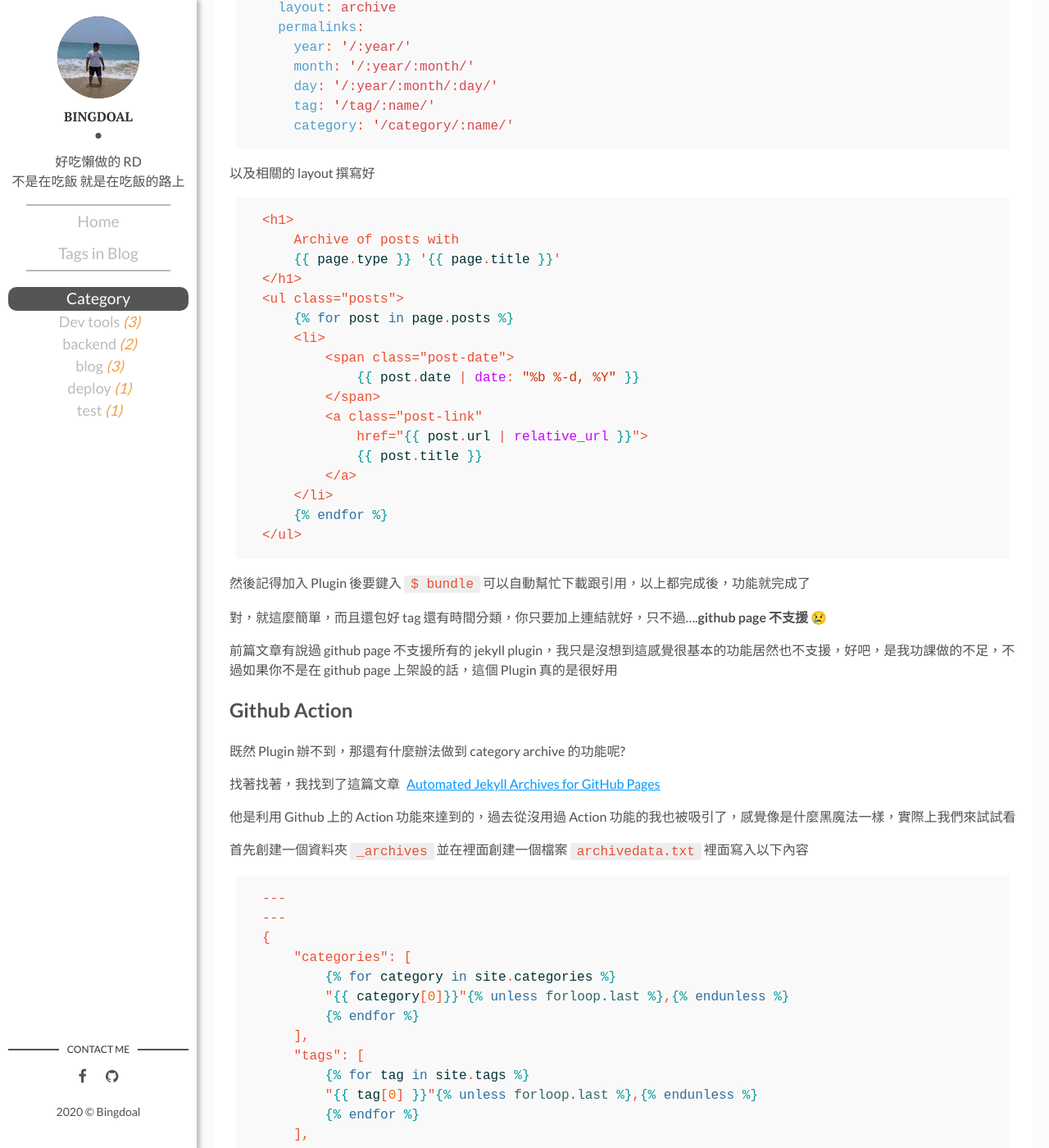
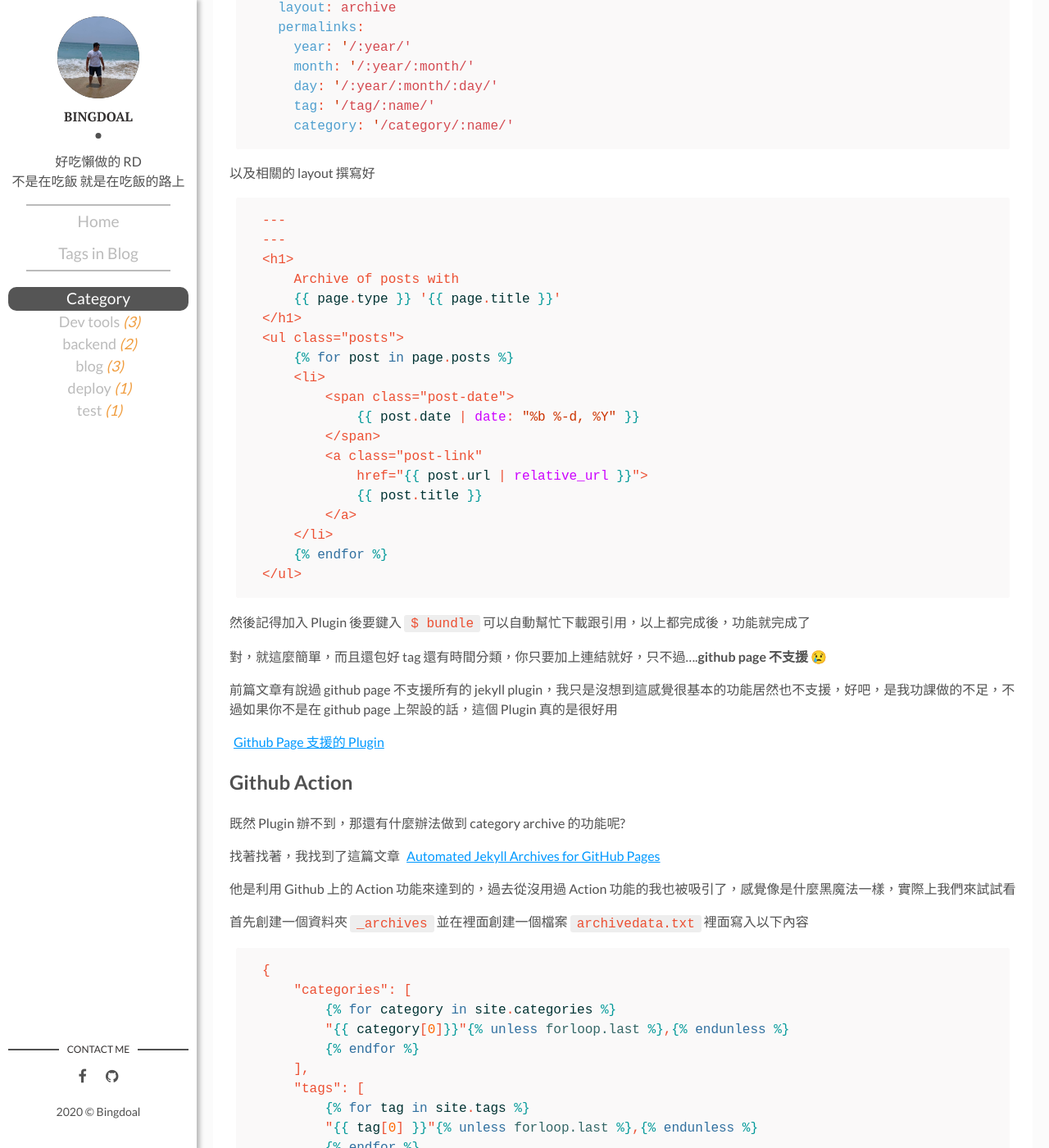
Before and after one commit to Bingdoal/bingdoal.github.io, a Jekyll site: the page built from _posts/2020-10-29-category-archive-in-blog.md, in a window 1280 px wide and 1400 px high, scrolled down 2282 px. Shown: the whole window at 82% size. Built offline with Jekyll 4.4.1, drawn with Linux system fonts in a browser that asks for light colours; comment, search, counter and statistics services are not loaded.

Commit message:
fix:add github page support plugin list link

````diff
--- a/_posts/2020-10-29-category-archive-in-blog.md
+++ b/_posts/2020-10-29-category-archive-in-blog.md
@@ -21,11 +21,12 @@ tags: [blog, jekyll, github page]
 
 ![]({{site.baseurl}}/assets/img/blog-category-shot2.png)
 
----
-
 那就來看看應該怎麼實作這件事
 
+<hr>
+
 ## [jekyll-archives](https://github.com/jekyll/jekyll-archives){:target="_blank"}
+
 其實 jekyll 有個好用的插件可以簡單幫我們達到這件事，只要利用這個 Plugin 再加上他的設定:
 
 ```yml
@@ -43,8 +44,11 @@ jekyll-archives:
 ```
 
 以及相關的 layout 撰寫好
+
 {% raw %}
 ```liquid
+---
+---
 <h1>
     Archive of posts with
     {{ page.type }} '{{ page.title }}'
@@ -64,11 +68,14 @@ jekyll-archives:
 </ul>
 ```
 {% endraw %}
+
 然後記得加入 Plugin 後要鍵入 `$ bundle` 可以自動幫忙下載跟引用，以上都完成後，功能就完成了
 
 對，就這麼簡單，而且還包好 tag 還有時間分類，你只要加上連結就好，只不過....**github page 不支援 😢**
 
 前篇文章有說過 github page 不支援所有的 jekyll plugin，我只是沒想到這感覺很基本的功能居然也不支援，好吧，是我功課做的不足，不過如果你不是在 github page 上架設的話，這個 Plugin 真的是很好用
+
+[Github Page 支援的 Plugin](https://pages.github.com/versions/){:target="_blank"}
 
 ## Github Action
 
@@ -82,8 +89,6 @@ jekyll-archives:
 
 {% raw %}
 ```liquid
----
----
 {
     "categories": [
         {% for category in site.categories %}
@@ -186,7 +191,7 @@ jobs:
 3. python 再幫你創建需要的資料夾以及 html 檔，依照年分、tag、catrgory name 去命名，然後推一包上去
 4. Github 再重建一次新的網站時，就多了這幾個頁面，就達到自動封裝年分、tag、category 的效果了
 
----
+<hr>
 
 恩... 怎麼說呢，雖然是達到成效了，但總覺得步驟有點麻煩，每次推上去還要去按一下 action，而且因為 Github 建置網站也需要點時間，所以也不能推上去馬上按，還要等他一下，然後本地每次推之前也都要重拉一次，而且這樣本地開發就不能隨時用這個功能了，必須要 Github action 建完拉下來才是封裝好的版本，說實話有點不盡理想
 
````
